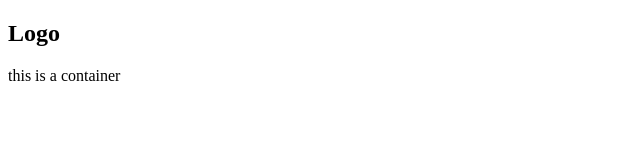
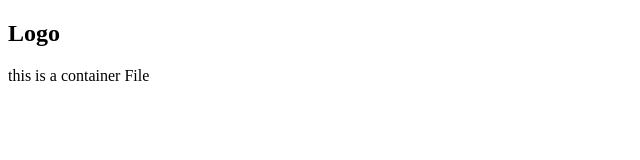
Before and after one commit to Farooq8987/e-commerce-website, a plain HTML site: page index.html in a window 1280 px wide. Shown: the full height of the page, 0-640 px from the left. Drawn offline with Linux system fonts and the light colour scheme.

Commit message:
Modified Change

```diff
--- a/index.html
+++ b/index.html
@@ -14,7 +14,7 @@
 
     </nav>
     <div class=container>
-        this is a container
+        this is a container File
     </div>
 </body>
 
```
